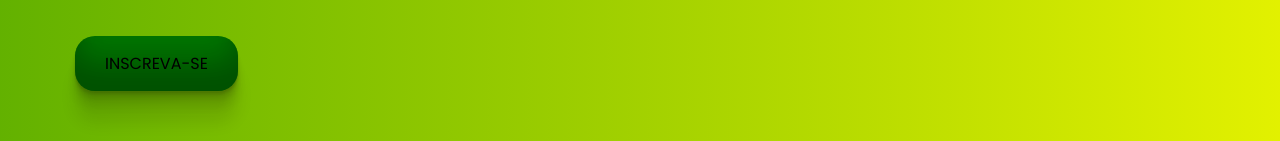
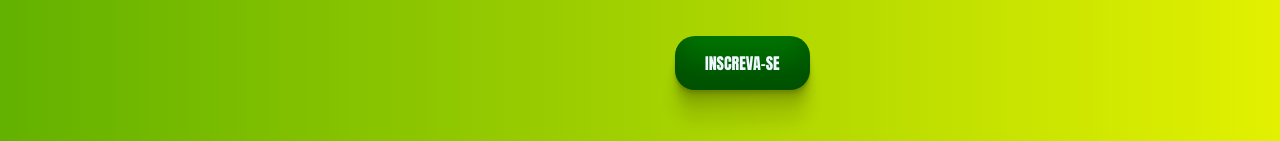
Before and after one commit to Zhennyn/Landing-page-Sa-de-Teste, a plain HTML site: page index.html in a window 1280 px wide. Shown: the part 1048-1189 px from the top of the page. Drawn offline with Linux system fonts and the light colour scheme; files whose address does not match are found by name.

Commit message:
Correção

```diff
--- a/index.html
+++ b/index.html
@@ -39,7 +39,7 @@
             <h4>Domine as técnicas e ferramentas para desvendar as conexões ocultas em sua organização e potencializar
                 resultados.</h5>
                 <div class="video-container">
-                    <video src="Hero.mp4" controls></video>
+                    <video src="Hero.mp4" type="video/mp4" controls></video>
                 </div>
                 <div>
                     <ul>
--- a/styles/style.css
+++ b/styles/style.css
@@ -49,6 +49,14 @@ h3 {
 #termos {
     color: black;
     text-decoration: none;
+}
+
+#inscrever{
+    position: relative;
+    left: 600px;
+    color: aliceblue;
+    font-family: Impact, Haettenschweiler, 'Arial Narrow Bold', sans-serif;
+    align-items: center;
 }
 
 img {
```
